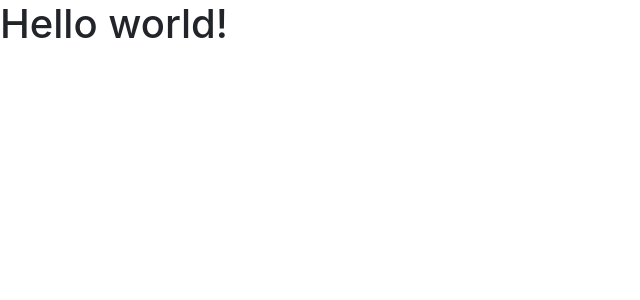
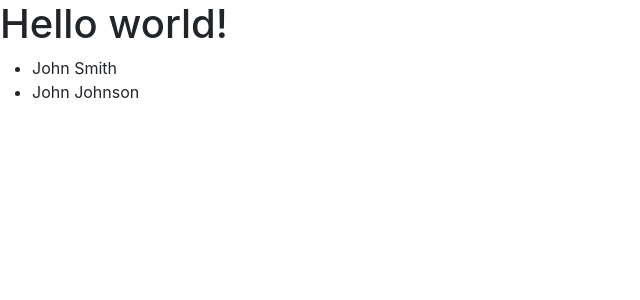
Before and after one commit to shoppiboi/contactbook, a React (Create React App) app in the folder frontend/: page / in a window 1280 px wide. Shown: the top 300 px of the page, without its empty margins (0-640 px from the left). Built offline with nearby package versions, Linux system fonts and the light colour scheme.

Commit message:
feat: add testContact display

```diff
--- a/frontend/src/App.js
+++ b/frontend/src/App.js
@@ -27,8 +27,29 @@ class App extends React.Component {
     };
   }
 
+  renderContacts = () => {
+
+    return this.state.contacts.map((contact) => (
+      <li key={contact.id}>
+        <span
+          title={contact.name}
+        >
+          {contact.name}
+        </span>
+      </li>
+    ))
+  }
+
   render() {
-      return <h1>Hello world!</h1>;
+      return (
+        <main>
+          <h1>Hello world!</h1>
+
+          <ul>
+            {this.renderContacts()}
+          </ul>
+        </main>
+      )
   }
 }
 
```
